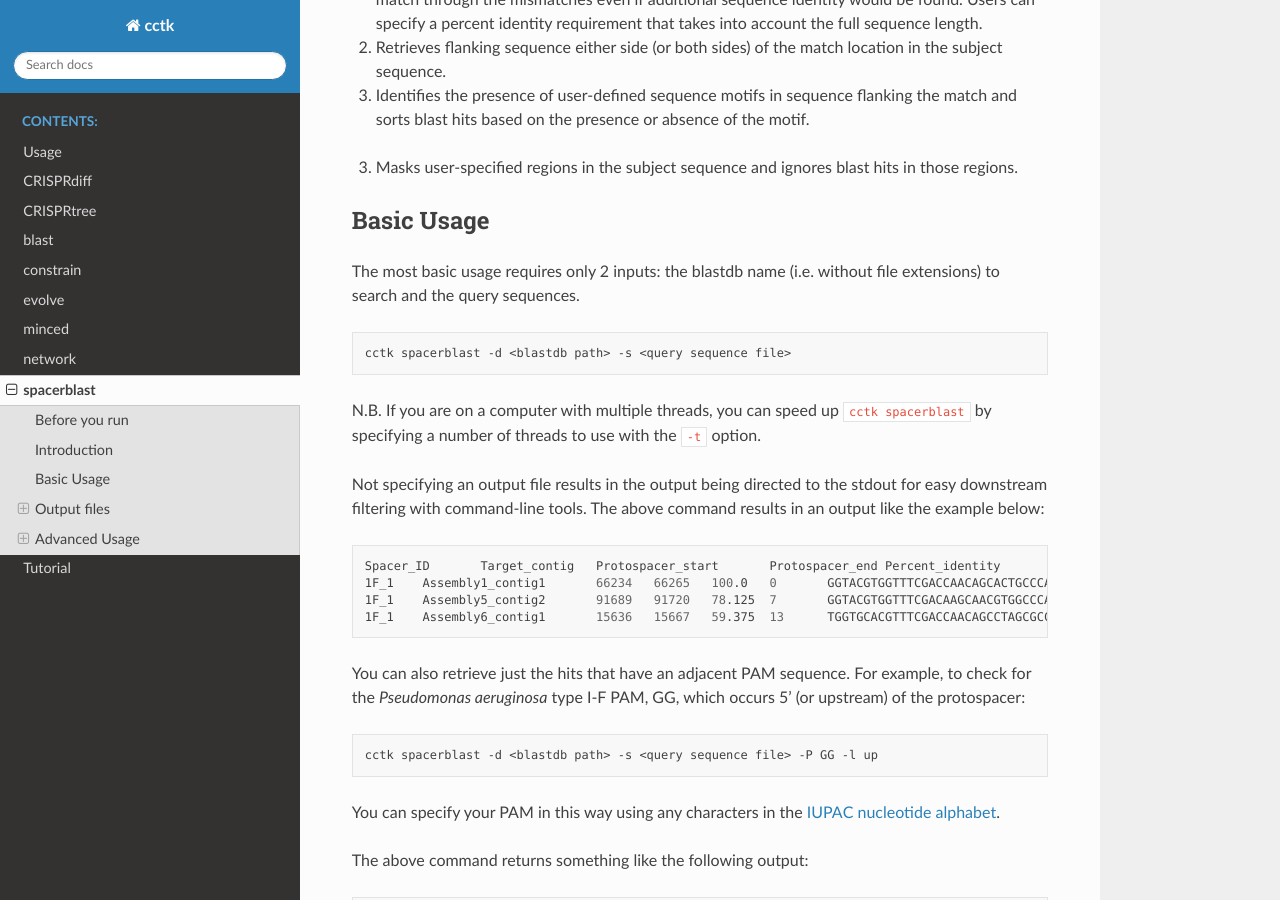
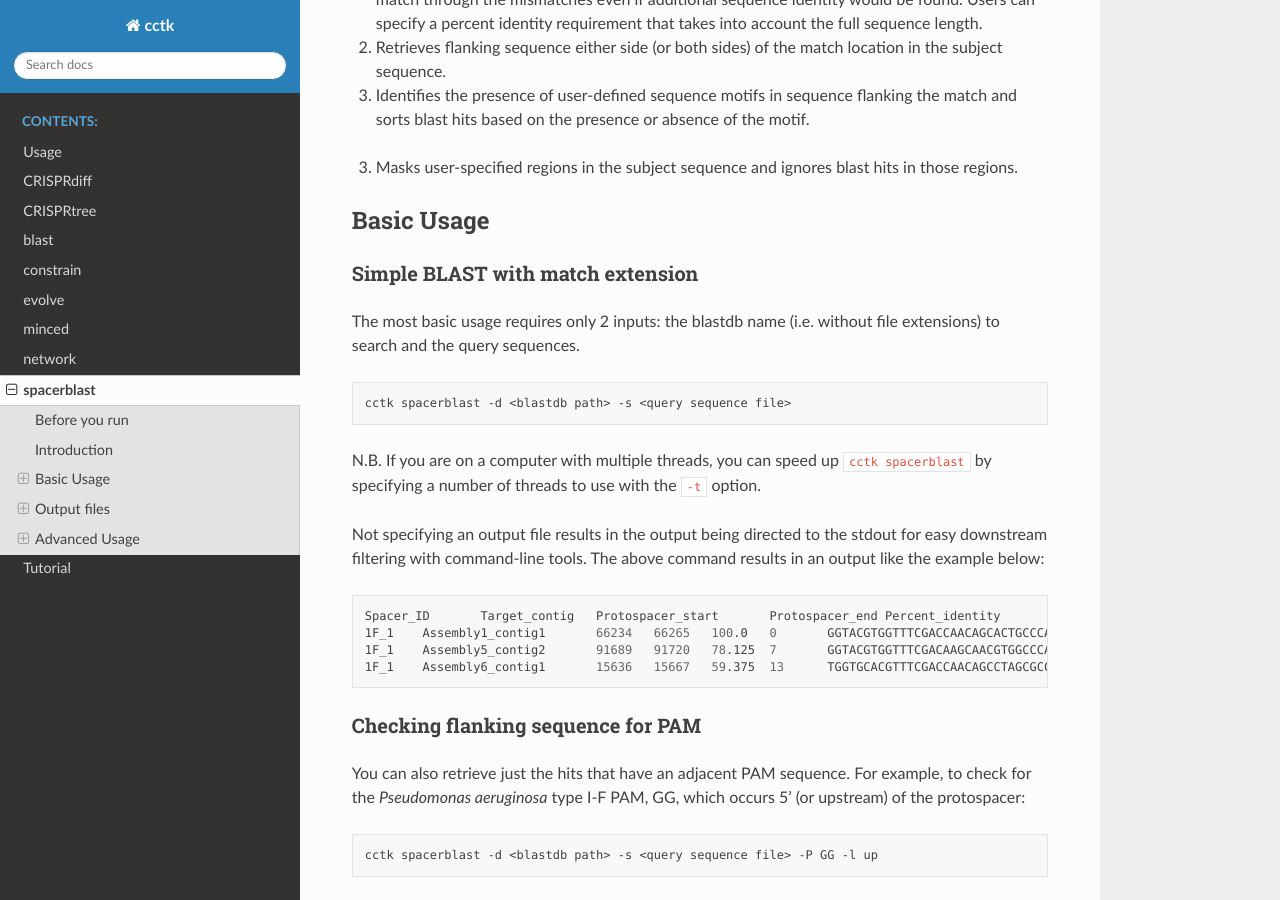
Before and after one commit to Alan-Collins/CRISPR_comparison_toolkit, a Sphinx documentation site: the page built from docs/source/content/spacerblast.rst, in a window 1280 px wide and 900 px high, scrolled down 901 px. Built offline with Sphinx 7.4.7 and the Read the Docs theme 2.0.0, drawn with Linux system fonts in a browser that asks for light colours.

Commit message:
Add subheadings to basic usage for two main distinctions

```diff
--- a/docs/source/content/spacerblast.rst
+++ b/docs/source/content/spacerblast.rst
@@ -34,6 +34,9 @@ Introduction
 Basic Usage
 -----------
 
+Simple BLAST with match extension
+^^^^^^^^^^^^^^^^^^^^^^^^^^^^^^^^^
+
 The most basic usage requires only 2 inputs: the blastdb name (i.e. without file extensions) to search and the query sequences.
 
 .. code-block:: shell
@@ -51,6 +54,8 @@ Not specifying an output file results in the output being directed to the stdout
 	1F_1	Assembly5_contig2	91689	91720	78.125	7	GGTACGTGGTTTCGACAAGCAACGTGGCCCAG	plus
 	1F_1	Assembly6_contig1	15636	15667	59.375	13	TGGTGCACGTTTCGACCAACAGCCTAGCGCCC	plus
 
+Checking flanking sequence for PAM
+^^^^^^^^^^^^^^^^^^^^^^^^^^^^^^^^^^
 
 You can also retrieve just the hits that have an adjacent PAM sequence. For example, to check for the *Pseudomonas aeruginosa* type I-F PAM, GG, which occurs 5' (or upstream) of the protospacer:
 
```
